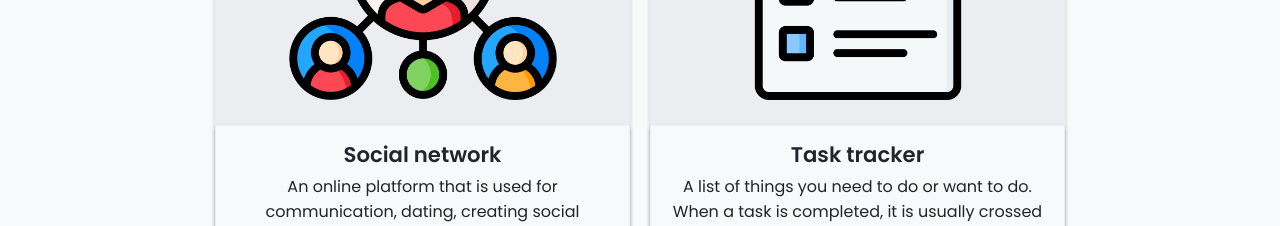
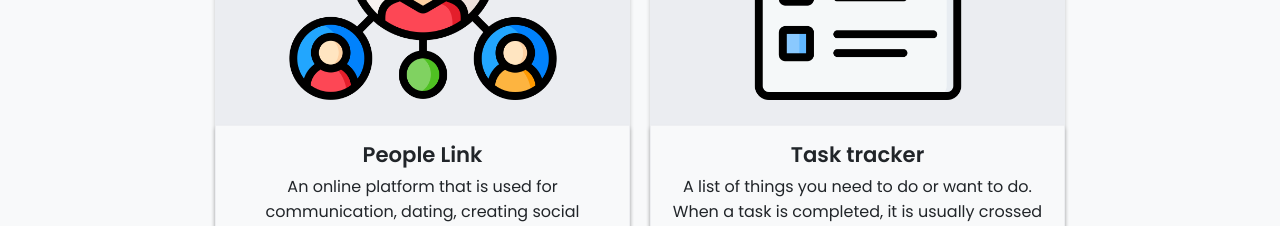
Before and after one commit to talerqa/portfolio, a React (Create React App) app: page / in a window 1280 px wide. Shown: the part 3460-3686 px from the top of the page. Built offline with nearby package versions, Linux system fonts and the light colour scheme.

Commit message:
ref: changed name project

```diff
--- a/src/app/state.ts
+++ b/src/app/state.ts
@@ -120,9 +120,9 @@ export const state: StateType = {
   ],
 
   projects: [{
-    title: 'Social network',
+    title: 'People Link',
     description: 'An online platform that is used for communication, dating, creating social relationships between people with similar interests or offline connections, as well as for entertainment',
-    href: 'https://talerqa.github.io/samurai-way-main/',
+    href: 'https://talerqa.github.io/peoplelink',
     backgroundImage: {backgroundImage: `url(${socialImg})`}
   },
     {
```
